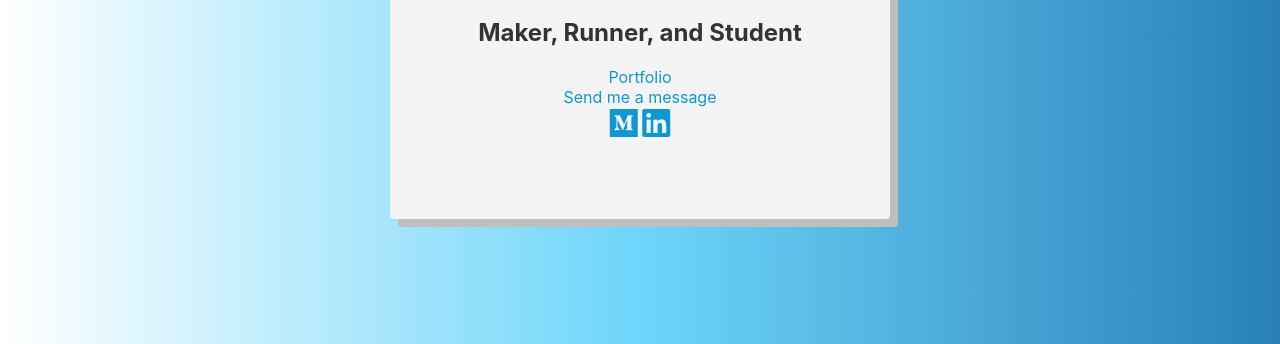
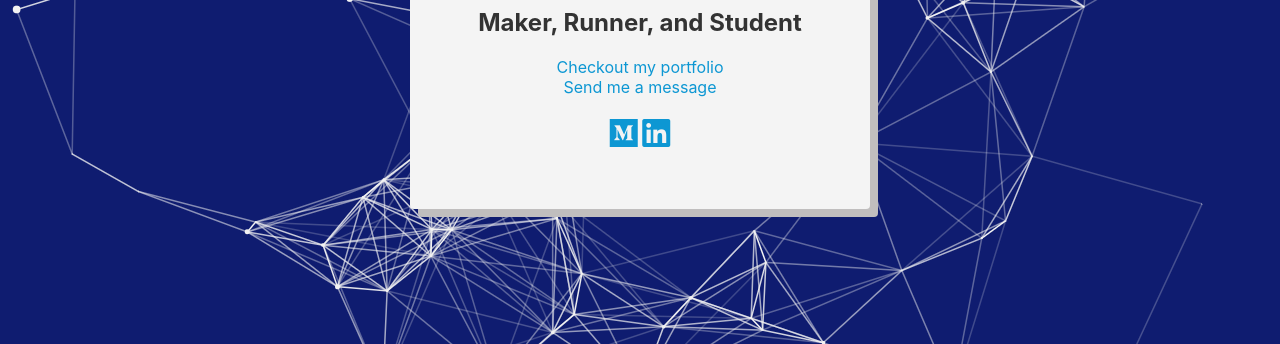
Before and after one commit to Jonathanvwersch/cohort-website, a plain HTML site: page index.html in a window 1280 px wide. Shown: the part 472-816 px from the top of the page. Drawn offline with Linux system fonts and the light colour scheme.

Commit message:
background change

```diff
--- a/index.html
+++ b/index.html
@@ -12,10 +12,10 @@
 		integrity="sha512-+4zCK9k+qNFUR5X+cKL9EIR+ZOhtIloNl9GIKS57V1MyNsYpYcUrUeQc9vNfzsWfV28IaLL3i96P9sdNyeRssA=="
 		crossorigin="anonymous" />
 	<!-- ^ where we link our CSS file to our webpage -->
+
 </head>
 
 <body>
-
 	<div class="card">
 		<div class="profile">
 			<img
@@ -23,9 +23,10 @@
 			<h1>Jonathan van Wersch</h1>
 			<h2>Maker, Runner, and Student</h2>
 
-			<a target="_blank" href="j-vw.me">Portfolio</a>
+			<a target="_blank" href="j-vw.me">Checkout my portfolio</a>
 			</br>
 			<a href="/contact.html">Send me a message</a>
+		<br><br>
 			<div>
 				<a href=https://medium.com/@jonathanvwersch><i class="fab fa-medium fa-2x"></i></a>
 
--- a/style.css
+++ b/style.css
@@ -5,8 +5,8 @@ body {
   align-items: center;
   height: 100vh;
   text-align: center;
-  background: linear-gradient(to right, #FFFFFF, #6DD5FA, #2980B9); /* W3C, IE 10+/ Edge, Firefox 16+, Chrome 26+, Opera 12+, Safari 7+ */
   color: #333;
+  background-image: url("static/cool-background.png")
 }
 
 img {
@@ -15,7 +15,7 @@ img {
 
 .card .profile {
   background: #f4f4f4;
-  padding: 80px;
+  padding: 60px;
   border-radius: 4px;
   box-shadow: 8px 8px #c0bebe;
 }
```
Also changed, not shown: contact.html (+1 -1 lines), static/cool-background.png (added).
